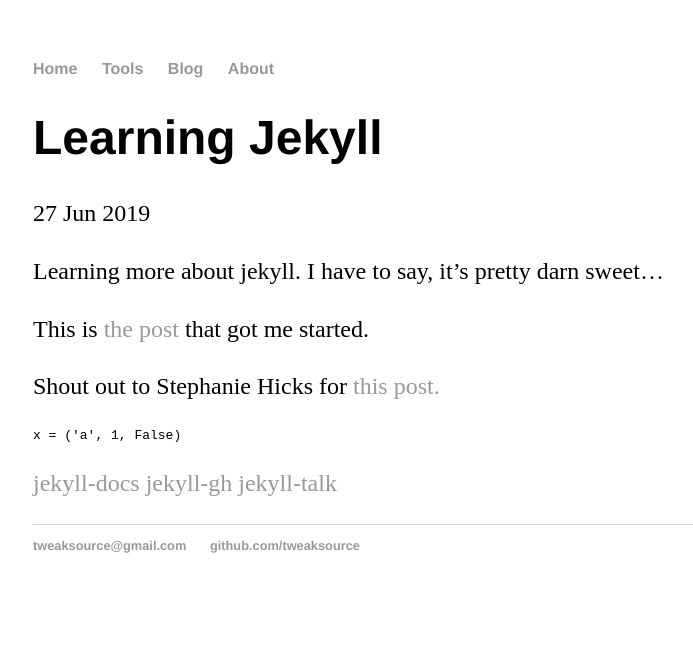
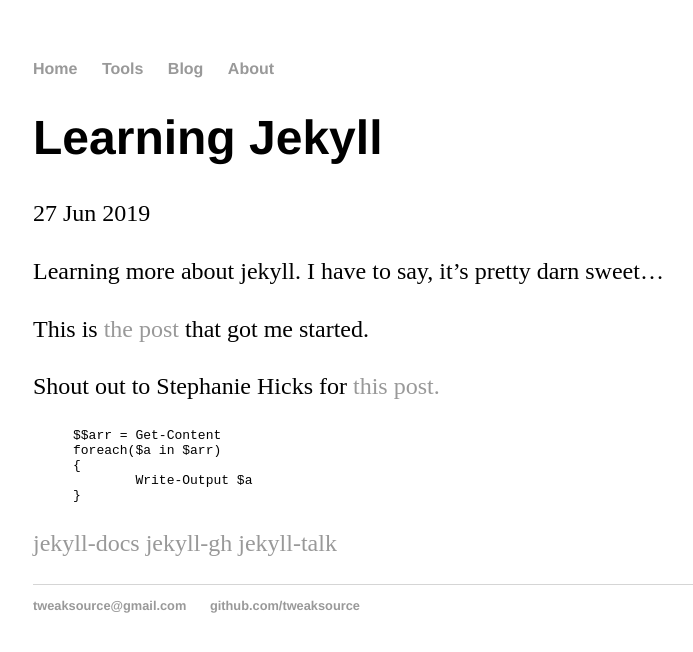
Before and after one commit to tweaksource/tweaksource.github.io, a Jekyll site: the page built from _posts/2019-06-27-learning-jekyll.markdown, in a window 1280 px wide. Shown: the top 652 px of the page, without its empty margins (159-852 px from the left). Built offline with Jekyll 4.4.1, drawn with Linux system fonts in a browser that asks for light colours.

Commit message:
Added code block

````diff
--- a/_posts/2019-06-27-learning-jekyll.markdown
+++ b/_posts/2019-06-27-learning-jekyll.markdown
@@ -10,9 +10,13 @@
 
 Shout out to Stephanie Hicks for [this post.](http://www.stephaniehicks.com/githubPages_tutorial/pages/githubpages-jekyll.html)
 
-```
-x = ('a', 1, False)
-```
+{% highlight powershell %}
+$$arr = Get-Content
+foreach($a in $arr)
+{
+	Write-Output $a
+}
+{% endhighlight %}
 
 [jekyll-docs](https://jekyllrb.com/docs/home)
 [jekyll-gh](https://github.com/jekyll/jekyll)
````
